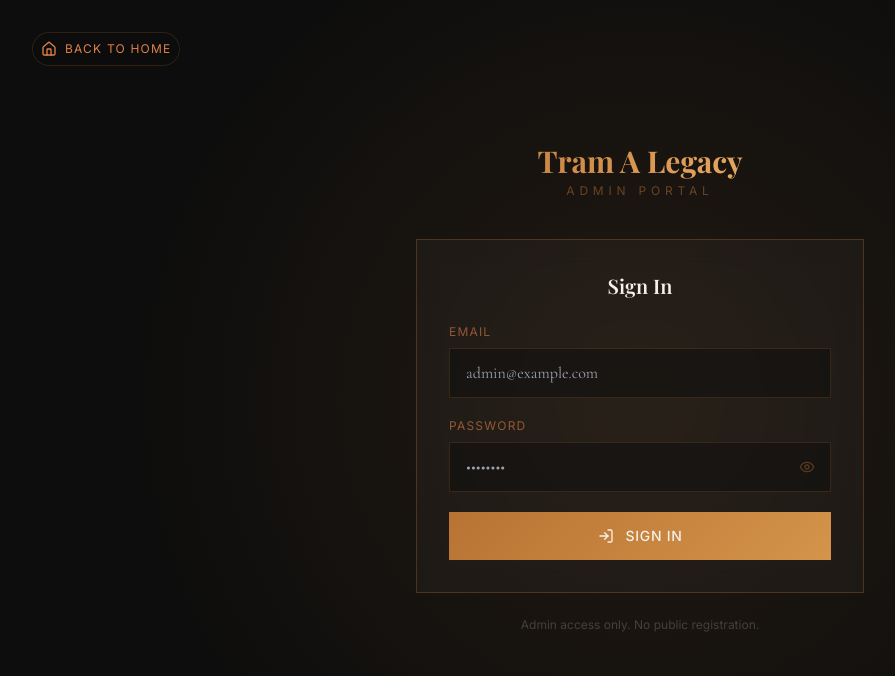
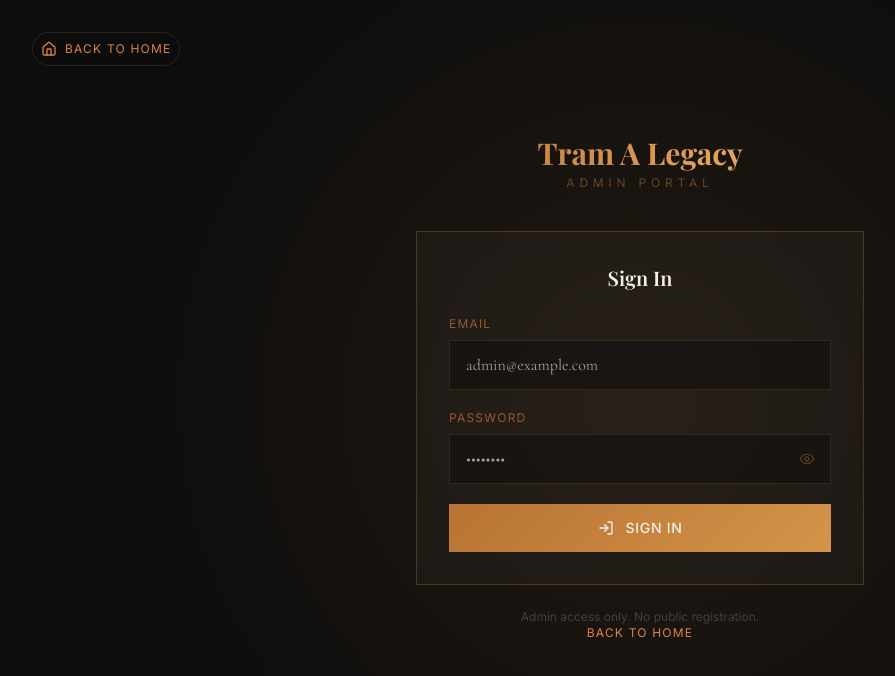
Before and after one commit to Adeelariq/tramAlegacey, a Next.js app: page /admin-login in a window 1280 px wide. Shown: the top 676 px of the page, without its empty margins (0-895 px from the left). Built offline with nearby package versions, Linux system fonts and the light colour scheme; no server answers; a web font is replaced by a local one.

Commit message:
UI changes done

```diff
--- a/app/admin-login/page.tsx
+++ b/app/admin-login/page.tsx
@@ -151,7 +151,11 @@ export default function AdminLoginPage() {
         </motion.div>
 
         <p className="text-center font-sans text-xs text-brand-beige/20 mt-6 mb-6">
-          Admin access only. No public registration.
+          Admin access only. No public registration.<br />
+          <Link
+            href="/"
+            className="text-copper-400 hover:text-copper-300 transition-colors font-sans text-xs tracking-widest uppercase"
+          >Back to Home</Link>
         </p>
       </motion.div>
     </div>
```
